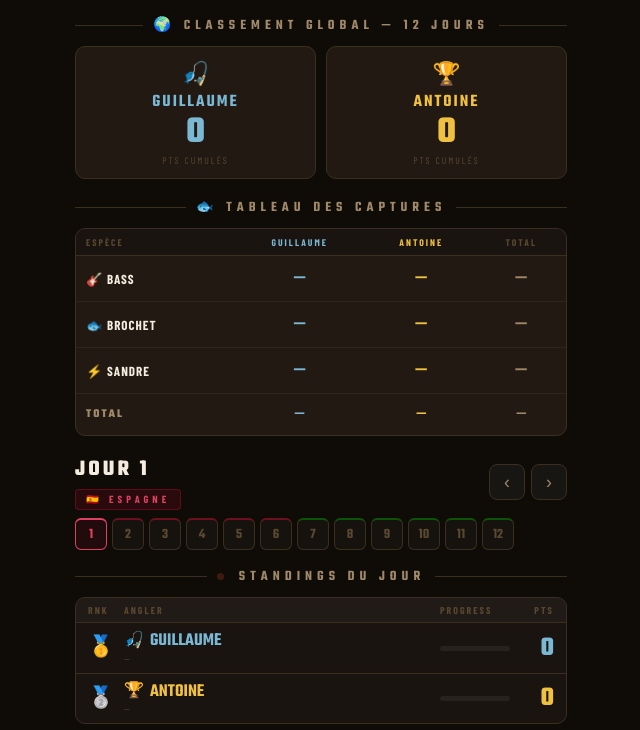
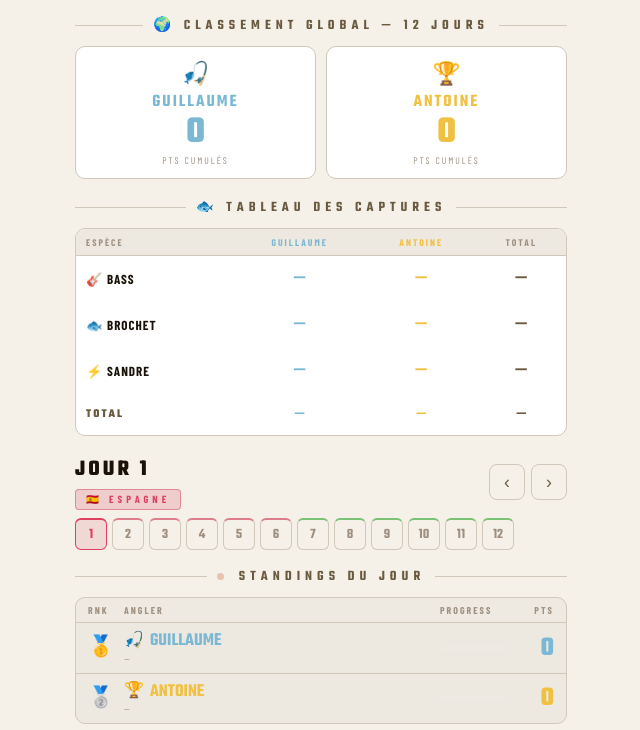
Before and after one commit to bruelreservation-ai/IC-CUP, a plain HTML site: page IndexICCUP.html in a window 1280 px wide. Shown: the part 214-944 px from the top of the page, without its empty margins (319-959 px from the left). Drawn offline with nearby package versions, Linux system fonts and the light colour scheme.

Commit message:
Update IndexICCUPV31.html

```diff
--- a/IndexICCUP.html
+++ b/IndexICCUP.html
@@ -1,3 +1,4 @@
+<!DOCTYPE html>
 <html lang="fr">
 <head>
 <meta charset="UTF-8">
@@ -7,18 +8,18 @@
 @import url('https://fonts.googleapis.com/css2?family=Teko:wght@400;600;700&family=Barlow+Condensed:wght@400;500;600;700&display=swap');
 
 :root {
-  --bg:      #0f0c08;
-  --surface: #1a1410;
-  --card:    #221a12;
-  --border:  #3a2e1e;
-  --text:    #f5ede0;
-  --muted:   #a0896a;
-  --dim:     #5a4830;
-  --gold:    #f5c842;
-  --green:   #7ecf7e;
-  --yellow:  #f5d87a;
-  --c0:      #7ab8d4;
-  --c1:      #f0c040;
+  --bg:      #f5f0e8;
+  --surface: #ede8e0;
+  --card:    #ffffff;
+  --border:  #d0c8b8;
+  --text:    #1a1208;
+  --muted:   #6a5a40;
+  --dim:     #a09080;
+  --gold:    #c8960a;
+  --green:   #2a8040;
+  --yellow:  #b07800;
+  --c0:      #1a6a9a;
+  --c1:      #9a7000;
 }
 
 * { margin:0; padding:0; box-sizing:border-box; }
```
